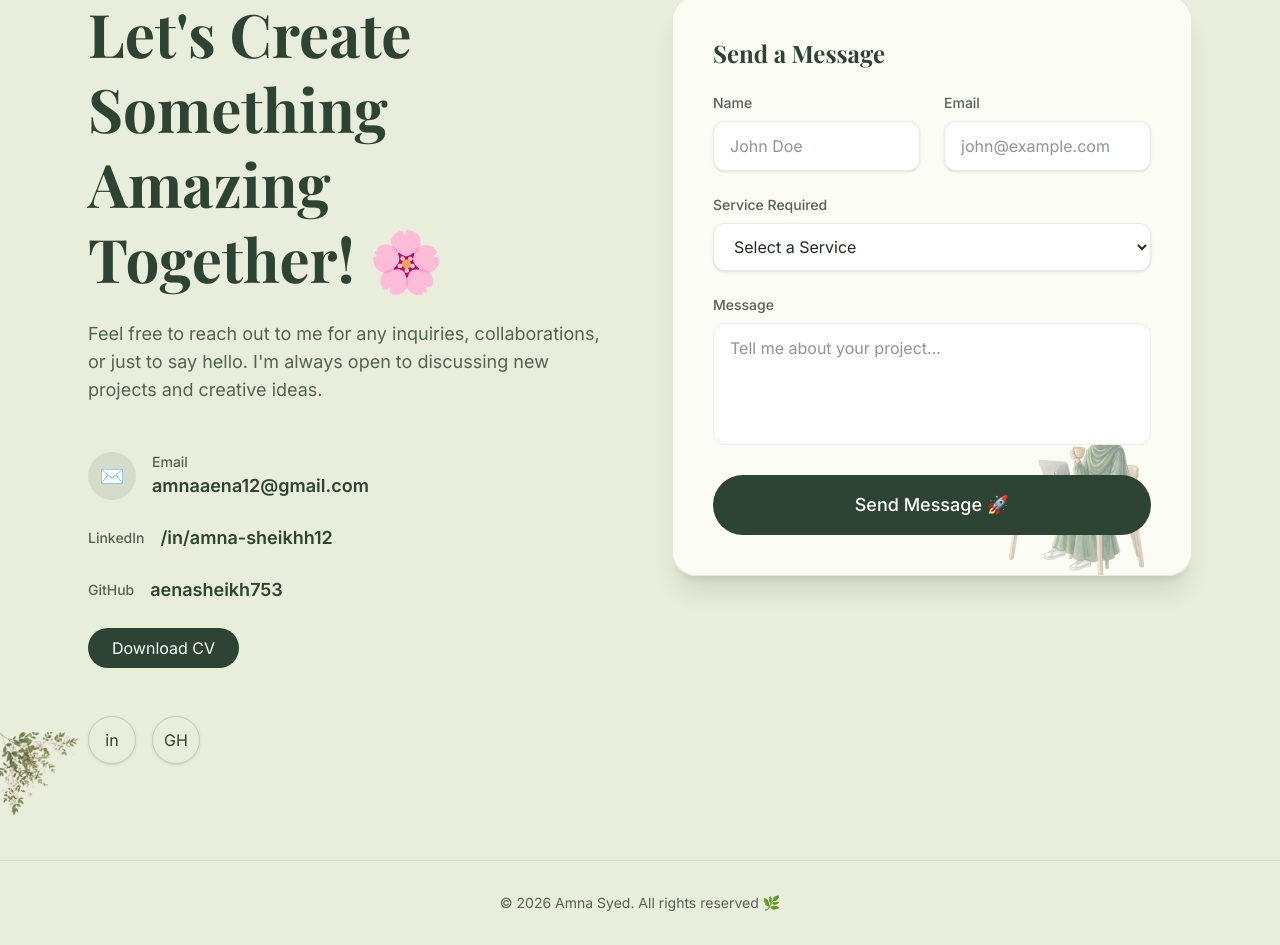
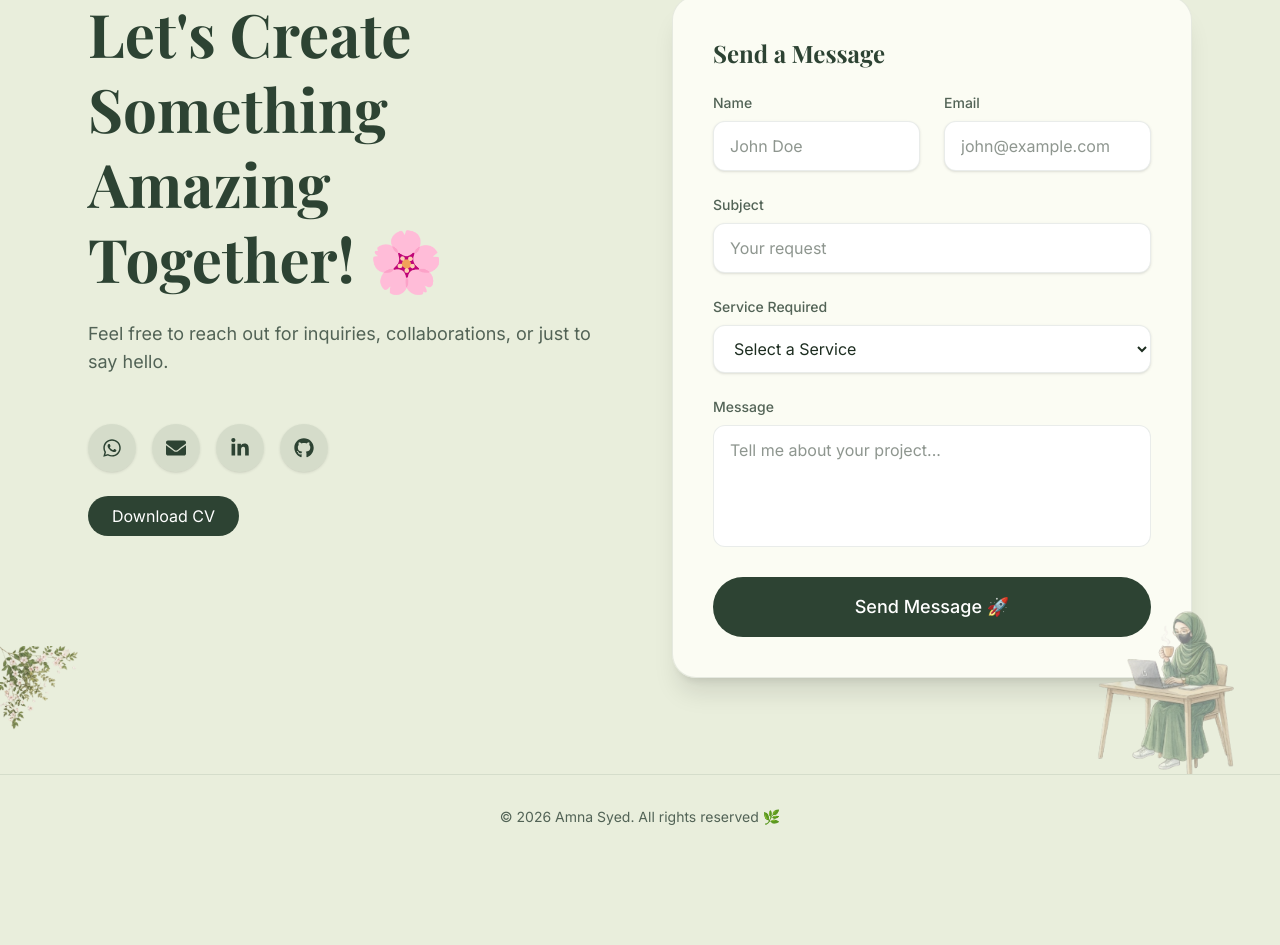
Before and after one commit to aenasheikh753/amna-portfolio, a Next.js app: page / in a window 1280 px wide. Shown: the part 6832-7777 px from the top of the page. After the commit the page ends 7691 px from the top, so only its background shows below. Built offline with nearby package versions, Linux system fonts and the light colour scheme; a web font is replaced by a local one.

Commit message:
cottact eeciton done

```diff
--- a/package.json
+++ b/package.json
@@ -11,7 +11,9 @@
   "dependencies": {
     "next": "16.2.9",
     "react": "19.2.4",
-    "react-dom": "19.2.4"
+    "react-dom": "19.2.4",
+    "react-icons": "^5.2.0",
+    "resend": "^6.16.0"
   },
   "devDependencies": {
     "@tailwindcss/postcss": "^4",
--- a/src/app/layout.tsx
+++ b/src/app/layout.tsx
@@ -31,7 +31,7 @@ export default function RootLayout({
       lang="en"
       className={`${inter.variable} ${playfair.variable} h-full antialiased`}
     >
-      <head />
+
       <body className="min-h-full flex flex-col">{children}</body>
     </html>
   );
--- a/src/app/page.tsx
+++ b/src/app/page.tsx
@@ -28,7 +28,6 @@ export default function Home() {
         <Contact />
         <Footer />
       </main>
-
     </>
   );
 }
--- /dev/null
+++ b/src/components/Spinner.tsx
@@ -0,0 +1,26 @@
+import React from 'react';
+
+export default function Spinner() {
+  return (
+    <svg
+      className="animate-spin h-5 w-5 text-current"
+      xmlns="http://www.w3.org/2000/svg"
+      fill="none"
+      viewBox="0 0 24 24"
+    >
+      <circle
+        className="opacity-25"
+        cx="12"
+        cy="12"
+        r="10"
+        stroke="currentColor"
+        strokeWidth="4"
+      ></circle>
+      <path
+        className="opacity-75"
+        fill="currentColor"
+        d="M4 12a8 8 0 018-8v4a4 4 0 00-4 4H4z"
+      ></path>
+    </svg>
+  );
+}
--- a/src/components/sections/Contact.tsx
+++ b/src/components/sections/Contact.tsx
@@ -1,94 +1,153 @@
 'use client';
 
+import React from 'react';
 import { useState } from 'react';
 import Image from 'next/image';
 import { Button } from '@/components/ui/Button';
-import { submitContactForm } from '@/actions/contact';
+import Spinner from '@/components/Spinner';
+import { FaWhatsapp, FaEnvelope, FaLinkedinIn, FaGithub } from 'react-icons/fa';
+// Local toast state used instead of 'sonner' library
 
 export function Contact() {
   const [isPending, setIsPending] = useState(false);
-  const [success, setSuccess] = useState(false);
+  const [toast, setToast] = useState<{type: 'success' | 'error'; msg: string} | null>(null);
+  const [values, setValues] = useState({ name: '', email: '', subject: '', projectType: '', message: '' });
+  const [errors, setErrors] = useState({ name: '', email: '', subject: '', projectType: '', message: '' });
+  // const [success, setSuccess] = useState(false); // removed unused success state
 
-  async function handleSubmit(formData: FormData) {
+  const handleChange = (e: React.ChangeEvent<HTMLInputElement | HTMLTextAreaElement | HTMLSelectElement>) => {
+    const { name, value } = e.target;
+    setValues(prev => ({ ...prev, [name]: value }));
+    setErrors(prev => ({ ...prev, [name]: '' }));
+  };
+
+  const handleSubmit = async (event: React.FormEvent<HTMLFormElement>) => {
+    event.preventDefault();
     setIsPending(true);
-    const result = await submitContactForm(formData);
-    if (result.success) {
-      setSuccess(true);
-      // Reset form or show success message
+
+    // Client-side validation
+    const newErrors: any = {};
+    if (!values.name || values.name.length < 3) newErrors.name = 'Name must be at least 3 characters';
+    if (!values.email || !/^[\w-.]+@([\w-]+\.)+[\w-]{2,4}$/.test(values.email as string)) newErrors.email = 'Invalid email';
+    if (!values.message || values.message.length < 20) newErrors.message = 'Message must be at least 20 characters';
+
+    if (Object.keys(newErrors).length > 0) {
+      setErrors(newErrors);
+      setToast({ type: 'error', msg: 'Please correct the highlighted fields' });
+      setIsPending(false);
+      return;
     }
+
+    try {
+      const response = await fetch('/api/contact', {
+        method: 'POST',
+        headers: { 'Content-Type': 'application/json' },
+        body: JSON.stringify(values),
+      });
+
+      const result: { success: boolean; message?: string; errors?: string[] } = await response.json();
+      if (response.ok && result.success) {
+        setToast({ type: 'success', msg: result.message ?? 'Message sent successfully!' });
+        setValues({ name: '', email: '', subject: '', projectType: '', message: '' });
+      } else {
+        const msg = result.message ?? result.errors?.join(', ') ?? 'An unexpected error occurred.';
+        setToast({ type: 'error', msg });
+      }
+    } catch (err) {
+      console.error(err);
+      setToast({ type: 'error', msg: 'Network error – please try again later.' });
+    } finally {
       setIsPending(false);
     }
+  };
 
   return (
     <section id="contact" className="py-16 md:py-24 relative">
       <div className="container mx-auto px-6 max-w-6xl">
         <div className="grid md:grid-cols-2 gap-10 md:gap-16 items-start">
-
           <div>
             <h2 className="text-4xl md:text-6xl font-bold font-serif mb-6 text-[var(--color-primary)] leading-tight">
-              Let's Create Something <br />
+              Let&apos;s Create Something <br />
               Amazing Together! <span className="text-[var(--color-accent)]">🌸</span>
             </h2>
             <p className="text-[var(--color-text-light)] mb-12 text-lg">
-              Feel free to reach out to me for any inquiries, collaborations, or just to say hello. I'm always open to discussing new projects and creative ideas.
+              Feel free to reach out for inquiries, collaborations, or just to say hello.
             </p>
-
-            <div className="space-y-6">
-              <div className="flex items-center gap-4">
-        <div className="w-12 h-12 bg-[var(--color-primary)]/10 rounded-full flex items-center justify-center text-xl text-[var(--color-primary)]">
-          ✉️
-        </div>
-        <div>
-          <p className="text-sm text-[var(--color-text-light)] font-medium">Email</p>
-          <a href="mailto:amnaaena12@gmail.com" className="text-lg font-semibold text-[var(--color-primary)] hover:text-[var(--color-secondary)] transition-colors">amnaaena12@gmail.com</a>
-        </div>
-      </div>
-      <div className="flex items-center gap-4 mt-4">
-        <span className="text-sm text-[var(--color-text-light)] font-medium">LinkedIn</span>
-        <a href="https://www.linkedin.com/in/amna-sheikhh12/" target="_blank" rel="noopener noreferrer" className="text-lg font-semibold text-[var(--color-primary)] hover:text-[var(--color-secondary)] transition-colors">/in/amna-sheikhh12</a>
-      </div>
-      <div className="flex items-center gap-4 mt-4">
-        <span className="text-sm text-[var(--color-text-light)] font-medium">GitHub</span>
-        <a href="https://github.com/aenasheikh753" target="_blank" rel="noopener noreferrer" className="text-lg font-semibold text-[var(--color-primary)] hover:text-[var(--color-secondary)] transition-colors">aenasheikh753</a>
+            <div className="flex space-x-4">
+              <a href="https://wa.me/03365355358" target="_blank" rel="noopener noreferrer" aria-label="WhatsApp" title="WhatsApp" className="w-12 h-12 flex items-center justify-center bg-[var(--color-primary)]/10 rounded-full transition-all duration-300 hover:scale-110 hover:-translate-y-1 hover:bg-[var(--color-primary)] hover:text-white shadow-sm hover:shadow-[var(--color-primary)]/50">
+                <FaWhatsapp className="text-[var(--color-primary)] hover:text-white transition-colors duration-300" size={20} />
+              </a>
+              <a href="mailto:amnaaena12@gmail.com" aria-label="Email" title="Email" className="w-12 h-12 flex items-center justify-center bg-[var(--color-primary)]/10 rounded-full transition-all duration-300 hover:scale-110 hover:-translate-y-1 hover:bg-[var(--color-primary)] hover:text-white shadow-sm hover:shadow-[var(--color-primary)]/50">
+                <FaEnvelope className="text-[var(--color-primary)] hover:text-white transition-colors duration-300" size={20} />
+              </a>
+              <a href="https://www.linkedin.com/in/amna-sheikhh12/" target="_blank" rel="noopener noreferrer" aria-label="LinkedIn" title="LinkedIn" className="w-12 h-12 flex items-center justify-center bg-[var(--color-primary)]/10 rounded-full transition-all duration-300 hover:scale-110 hover:-translate-y-1 hover:bg-[var(--color-primary)] hover:text-white shadow-sm hover:shadow-[var(--color-primary)]/50">
+                <FaLinkedinIn className="text-[var(--color-primary)] hover:text-white transition-colors duration-300" size={20} />
+              </a>
+              <a href="https://github.com/aenasheikh753" target="_blank" rel="noopener noreferrer" aria-label="GitHub" title="GitHub" className="w-12 h-12 flex items-center justify-center bg-[var(--color-primary)]/10 rounded-full transition-all duration-300 hover:scale-110 hover:-translate-y-1 hover:bg-[var(--color-primary)] hover:text-white shadow-sm hover:shadow-[var(--color-primary)]/50">
+                <FaGithub className="text-[var(--color-primary)] hover:text-white transition-colors duration-300" size={20} />
+              </a>
             </div>
               <div className="mt-6">
-        <a href="/Amna%20Yasin%20-%20Frontend%20web%20developer(Next.js).pdf" download className="inline-block bg-[var(--color-primary)] text-white py-2 px-6 rounded-full hover:bg-[var(--color-secondary)] transition-colors">Download CV</a>
-      </div>
-            </div>
-
-            <div className="flex gap-4 mt-12">
-              <a href="#" className="w-12 h-12 border border-[var(--color-primary)]/20 rounded-full flex items-center justify-center text-[var(--color-primary)] hover:bg-[var(--color-primary)] hover:text-white transition-all duration-300 hover:scale-110 shadow-sm">
-                in
-              </a>
-              <a href="#" className="w-12 h-12 border border-[var(--color-primary)]/20 rounded-full flex items-center justify-center text-[var(--color-primary)] hover:bg-[var(--color-primary)] hover:text-white transition-all duration-300 hover:scale-110 shadow-sm">
-                GH
+                <a href="/Amna%20Yasin%20-%20Frontend%20web%20developer(Next.js).pdf" download className="inline-block bg-[var(--color-primary)] text-white py-2 px-6 rounded-full hover:bg-[var(--color-secondary)] transition-colors">
+                  Download CV
                 </a>
               </div>
           </div>
-
           <div className="bg-[var(--color-card)]/90 backdrop-blur-sm p-8 md:p-10 rounded-3xl shadow-xl border border-[var(--color-primary)]/10 relative overflow-hidden group">
             <h3 className="text-2xl font-bold font-serif mb-6 text-[var(--color-primary)]">Send a Message</h3>
-
-            {success ? (
-              <div className="bg-[var(--color-primary)]/10 text-[var(--color-primary)] p-6 rounded-xl border border-[var(--color-primary)]/20 text-center font-medium">
-                Thank you for your message! I will get back to you soon. 🌿
+            {toast && (
+              <div className={`mb-4 p-4 rounded-md text-white ${toast.type === 'success' ? 'bg-[var(--color-primary)]' : 'bg-red-600'}`}>
+                {toast.msg}
               </div>
-            ) : (
-              <form action={handleSubmit} className="space-y-6 relative z-10">
+            )}
+            <form onSubmit={handleSubmit} className="space-y-6">
               <div className="grid md:grid-cols-2 gap-6">
                 <div>
                   <label className="block text-sm font-medium text-[var(--color-text-light)] mb-2">Name</label>
-                    <input type="text" name="name" required placeholder="John Doe" className="w-full px-4 py-3 bg-white rounded-xl border border-[var(--color-primary)]/10 focus:border-[var(--color-primary)]/50 focus:ring-2 focus:ring-[var(--color-primary)]/20 outline-none transition-all shadow-sm" />
+                  <input
+                    type="text"
+                    name="name"
+                    value={values.name}
+                    onChange={handleChange}
+                    placeholder="John Doe"
+                    className={`w-full px-4 py-3 bg-white rounded-xl border focus:border-[var(--color-primary)]/50 focus:ring-2 focus:ring-[var(--color-primary)]/20 outline-none transition-all shadow-sm ${errors.name ? 'border-red-500' : 'border-[var(--color-primary)]/10'}`}
+                  />
+                  {errors.name && <p className="mt-1 text-sm text-red-500">{errors.name}</p>}
                 </div>
+                {/* Email */}
                 <div>
                   <label className="block text-sm font-medium text-[var(--color-text-light)] mb-2">Email</label>
-                    <input type="email" name="email" required placeholder="john@example.com" className="w-full px-4 py-3 bg-white rounded-xl border border-[var(--color-primary)]/10 focus:border-[var(--color-primary)]/50 focus:ring-2 focus:ring-[var(--color-primary)]/20 outline-none transition-all shadow-sm" />
+                  <input
+                    type="email"
+                    name="email"
+                    value={values.email}
+                    onChange={handleChange}
+                    placeholder="john@example.com"
+                    className={`w-full px-4 py-3 bg-white rounded-xl border focus:border-[var(--color-primary)]/50 focus:ring-2 focus:ring-[var(--color-primary)]/20 outline-none transition-all shadow-sm ${errors.email ? 'border-red-500' : 'border-[var(--color-primary)]/10'}`}
+                  />
+                  {errors.email && <p className="mt-1 text-sm text-red-500">{errors.email}</p>}
                 </div>
               </div>
-
+              {/* Subject */}
+              <div>
+                <label className="block text-sm font-medium text-[var(--color-text-light)] mb-2">Subject</label>
+                <input
+                  type="text"
+                  name="subject"
+                  value={values.subject}
+                  onChange={handleChange}
+                  placeholder="Your request"
+                  className={`w-full px-4 py-3 bg-white rounded-xl border focus:border-[var(--color-primary)]/50 focus:ring-2 focus:ring-[var(--color-primary)]/20 outline-none transition-all shadow-sm ${errors.subject ? 'border-red-500' : 'border-[var(--color-primary)]/10'}`}
+                />
+                {errors.subject && <p className="mt-1 text-sm text-red-500">{errors.subject}</p>}
+              </div>
+              {/* Service Required */}
               <div>
                 <label className="block text-sm font-medium text-[var(--color-text-light)] mb-2">Service Required</label>
-                  <select name="projectType" required className="w-full px-4 py-3 bg-white rounded-xl border border-[var(--color-primary)]/10 focus:border-[var(--color-primary)]/50 focus:ring-2 focus:ring-[var(--color-primary)]/20 outline-none transition-all shadow-sm text-[var(--color-text)] cursor-pointer">
+                <select
+                  name="projectType"
+                  className="w-full px-4 py-3 bg-white rounded-xl border border-[var(--color-primary)]/10 focus:border-[var(--color-primary)]/50 focus:ring-2 focus:ring-[var(--color-primary)]/20 outline-none transition-all shadow-sm text-[var(--color-text)] cursor-pointer"
+                >
                   <option value="">Select a Service</option>
                   <option value="frontend">Frontend Development</option>
                   <option value="uiux">UI/UX Design</option>
@@ -96,41 +155,40 @@ export function Contact() {
                   <option value="other">Other</option>
                 </select>
               </div>
-
+              {/* Message */}
               <div>
                 <label className="block text-sm font-medium text-[var(--color-text-light)] mb-2">Message</label>
-                  <textarea name="message" required rows={4} placeholder="Tell me about your project..." className="w-full px-4 py-3 bg-white rounded-xl border border-[var(--color-primary)]/10 focus:border-[var(--color-primary)]/50 focus:ring-0 outline-none transition-colors resize-none"></textarea>
+                <textarea
+                  name="message"
+                  rows={4}
+                  value={values.message}
+                  onChange={handleChange}
+                  placeholder="Tell me about your project..."
+                  className={`w-full px-4 py-3 bg-white rounded-xl border focus:border-[var(--color-primary)]/50 focus:ring-2 focus:ring-[var(--color-primary)]/20 outline-none transition-colors resize-none ${errors.message ? 'border-red-500' : 'border-[var(--color-primary)]/10'}`}
+                />
+                {errors.message && <p className="mt-1 text-sm text-red-500">{errors.message}</p>}
               </div>
-
+              {/* Submit button */}
               <Button type="submit" disabled={isPending} className="w-full py-4 text-lg">
-                  {isPending ? 'Sending...' : 'Send Message 🚀'}
+                {isPending ? (
+                  <>
+                    <Spinner /> Sending...
+                  </>
+                ) : (
+                  'Send Message 🚀'
+                )}
               </Button>
             </form>
-            )}
-
-            {/* Contact Illustration */}
-            <div className="absolute -bottom-0 -right-0 z-0 hidden md:block">
-              <Image
-                src="/images/contact-img.png"
-                alt="Contact Illustration"
-                width={200}
-                height={200}
-                className="object-contain opacity-50 pointer-events-none"
-              />
           </div>
         </div>
-
+        {/* Illustration */}
+        <div className="absolute -bottom-0 -right-0 z-0 hidden md:block">
+          <Image src="/images/contact-img.png" alt="Contact Illustration" width={200} height={200} className="object-contain opacity-50 pointer-events-none" />
         </div>
+        {/* Decorative Leaves */}
+        <div className="absolute bottom-0 left-0 z-0 opacity-80 pointer-events-none w-48 h-48 md:w-64 md:h-64">
+          <Image src="/images/leaves1.png" alt="Leaves Decoration" fill className="object-contain object-bottom-left" />
         </div>
-
-      {/* Decorative Leaves Bottom Left */}
-      <div className="absolute bottom-0 left-0 z-0 opacity-80 pointer-events-none w-48 h-48 md:w-64 md:h-64">
-        <Image
-          src="/images/leaves1.png"
-          alt="Leaves Decoration"
-          fill
-          className="object-contain object-bottom-left"
-        />
       </div>
     </section>
   );
--- /dev/null
+++ b/src/lib/resend.ts
@@ -0,0 +1,3 @@
+import { Resend } from 'resend';
+
+export const resend = new Resend(process.env.RESEND_API_KEY ?? '');
```
Also changed, not shown: src/actions/contact.ts (+38 -9 lines), src/lib/resend.d.ts (added, +25 -0 lines), 1 other file (tests, documents, lock files or other folders). Lines whose indentation alone changed are shown as unchanged.
